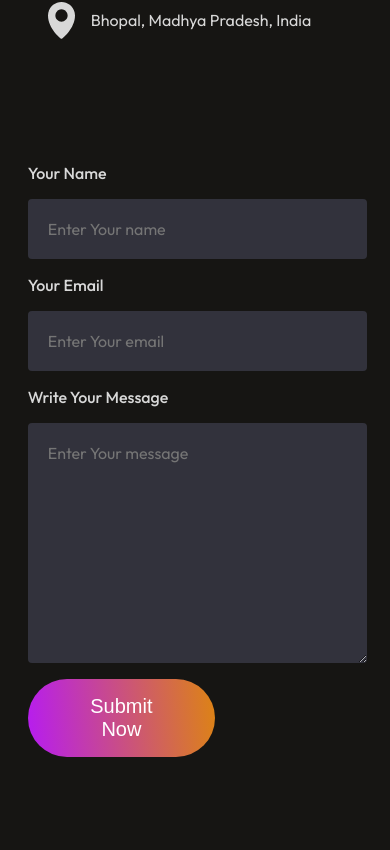
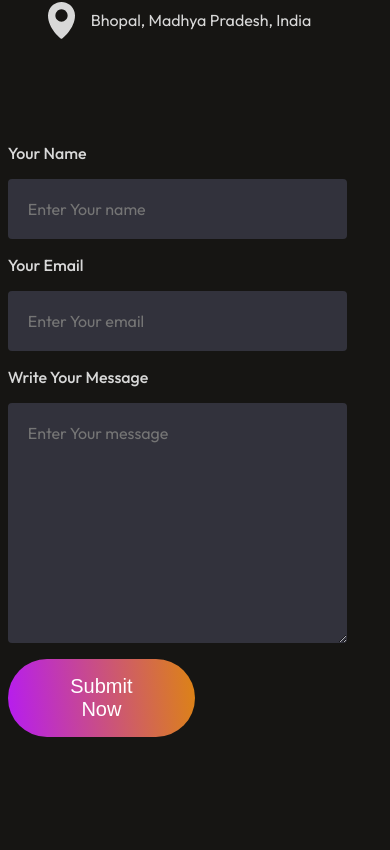
Before and after one commit to rohitsinghabad/Portfolio, a React (Vite) app: page / in a window 390 px wide. Shown: the part 6594-7444 px from the top of the page. Built offline with nearby package versions, Linux system fonts and the light colour scheme.

Commit message:
Update Contact.css

```diff
--- a/src/components/Contact/Contact.css
+++ b/src/components/Contact/Contact.css
@@ -145,9 +145,9 @@
         width: 50%;
         text-align: center;
     }
-    .contact-right{
+/*     .contact-right{
         margin: 20px;
-    }
+    } */
 
     .contact-right input,
 .contact-right textarea {
```
